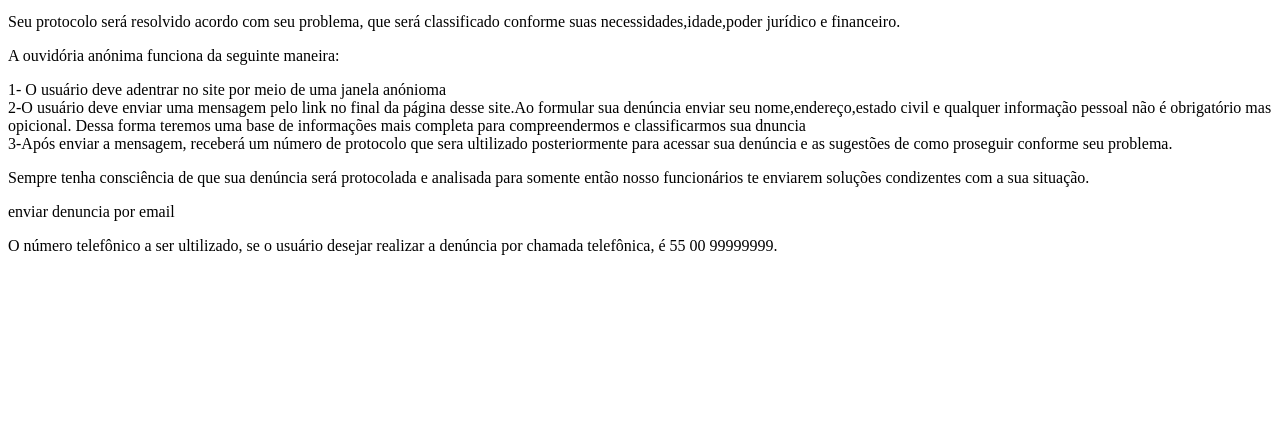
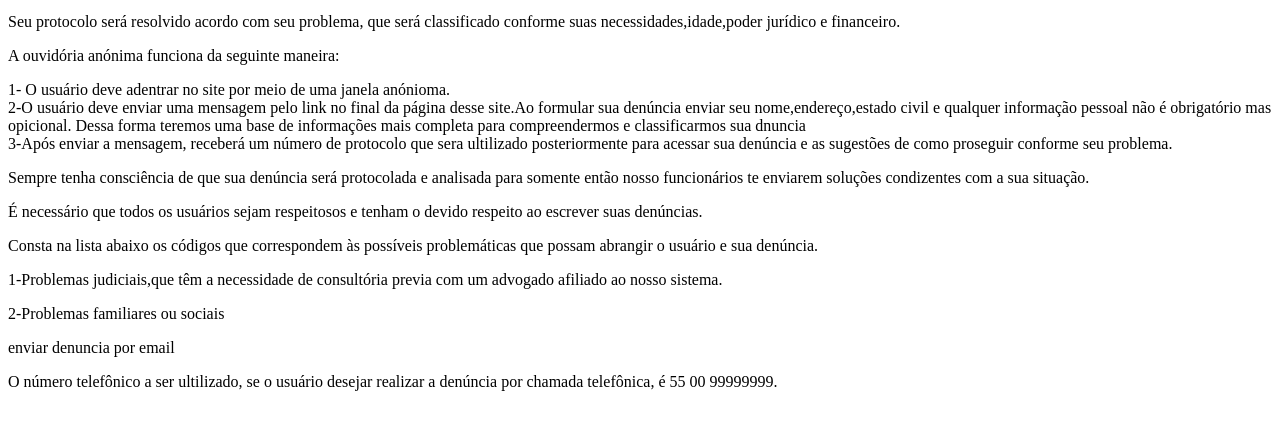
Before and after one commit to gineste21/meu-site, a plain HTML site: page index.html in a window 1280 px wide. Shown: the part 101-530 px from the top of the page. Drawn offline with Linux system fonts and the light colour scheme.

Commit message:
Update index.html

```diff
--- a/index.html
+++ b/index.html
@@ -10,11 +10,14 @@
 <p>Como um portal anónimo a <strong>Ouvidória para denúncias anónimas</strong> tem o objetivo de instruir e ajudar pessoas de diferentes faixas etárias que estejam sofrendo problemas em geral.</p>
 <p>Seu protocolo será resolvido acordo com seu problema, que será classificado conforme suas necessidades,idade,poder jurídico e financeiro.</p>
 <p>A ouvidória anónima funciona da seguinte maneira:</p>
-<aside> 1- O usuário deve adentrar no site por meio de uma janela anónioma</aside>
+<aside> 1- O usuário deve adentrar no site por meio de uma janela anónioma.</aside>
 <aside>2-O usuário deve enviar uma mensagem pelo link no final da página desse site.Ao formular sua denúncia enviar seu nome,endereço,estado civil e qualquer informação pessoal não é obrigatório mas opicional. Dessa forma teremos uma base de informações mais completa para compreendermos e classificarmos sua dnuncia</aside>
 <aside>3-Após enviar a mensagem, receberá um número de protocolo que sera ultilizado posteriormente para acessar sua denúncia e as sugestões de como proseguir conforme seu problema.</aside>
 <p>Sempre tenha consciência de que sua denúncia será protocolada e analisada para somente então nosso funcionários te enviarem soluções condizentes com a sua situação.</p>
-
+<p>É necessário que todos os usuários sejam respeitosos e tenham o devido respeito ao escrever suas denúncias.</p>
+<p>Consta na lista abaixo os códigos que correspondem às possíveis problemáticas que possam abrangir o usuário e sua denúncia.<p/>
+	 <p>1-Problemas judiciais,que têm a necessidade de consultória previa com um advogado afiliado ao nosso sistema.</p>
+         <p>2-Problemas familiares ou sociais
 
 <p>
 	enviar denuncia por email
```
